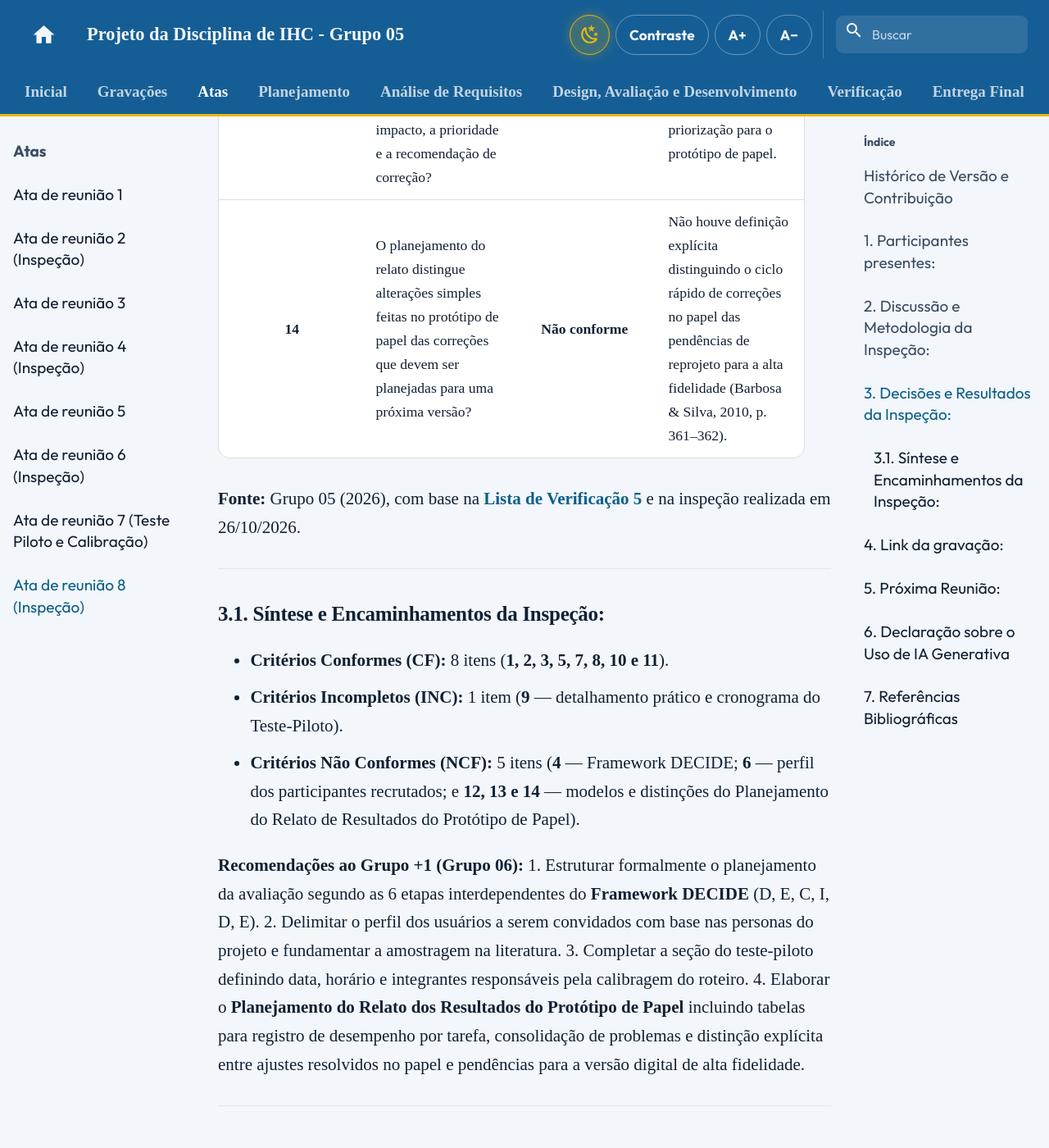
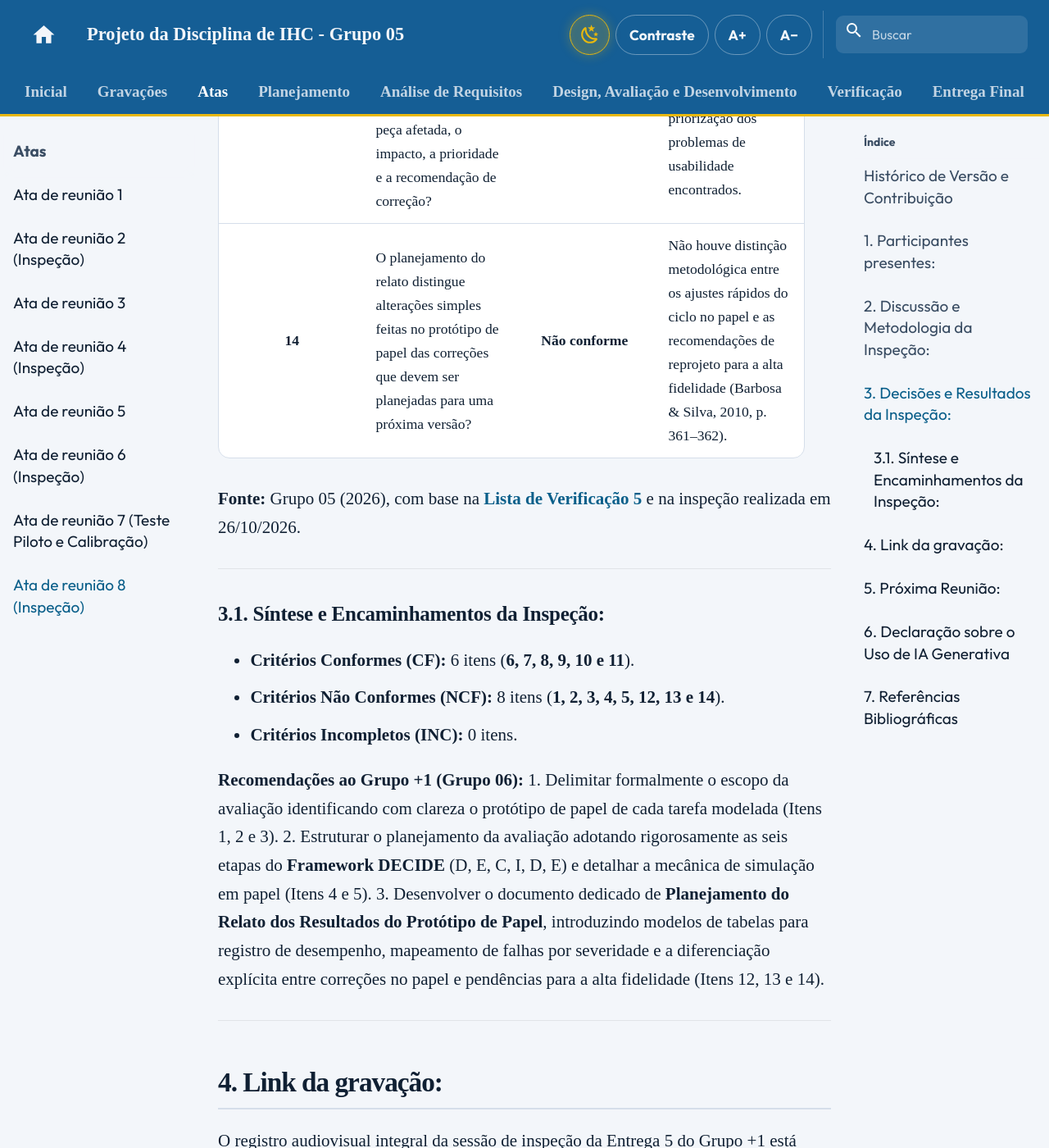
Before and after one commit to Interacao-Humano-Computador/2026.2-Grupo05, an MkDocs documentation site: the page built from docs/atas/ata8.md, in a window 1280 px wide and 1400 px high, scrolled down 6063 px. Shown: the whole window at 82% size. Built offline with MkDocs 1.6.1 and Material for MkDocs 9.7.7, drawn with Linux system fonts in a browser that asks for light colours; comment, search, counter and statistics services are not loaded; some of the changed text lies outside the part shown.

Commit message:
docs(atas): ajusta classificacao dos itens da inspecao da entrega 5 na ata 8 conforme anotacoes

```diff
--- a/docs/atas/ata8.md
+++ b/docs/atas/ata8.md
@@ -43,20 +43,20 @@
 
 | Nº | Pergunta de Verificação da Entrega 5 | Avaliação Registrada | Evidência / Parecer Técnico |
 | :---: | :--- | :---: | :--- |
-| **1** | O planejamento informa claramente qual protótipo de papel será avaliado e qual tarefa do usuário ele representa? | **Conforme** | O grupo apresentou os protótipos de papel associados às tarefas de seleção de local e fluxos da aplicação. |
-| **2** | O planejamento define objetivos de avaliação claros, explicando o que se deseja descobrir sobre o uso do protótipo? | **Conforme** | Foram identificados os objetivos da avaliação e escopo investigado no documento. |
-| **3** | O planejamento apresenta perguntas de avaliação que ajudam a verificar os objetivos definidos? | **Conforme** | Perguntas de avaliação foram formuladas para guiar a checagem dos objetivos. |
-| **4** | O planejamento utiliza as seis etapas do framework DECIDE: objetivos, perguntas, métodos, questões práticas, ética e interpretação dos dados? | **Não conforme** | A equipe constatou ausência de estruturação formal explícita segundo as 6 etapas do Framework DECIDE (Sharp, Rogers & Preece, 2007; Barbosa & Silva, 2010). |
-| **5** | O método escolhido permite que uma pessoa simule tarefas usando telas e peças de papel antes da implementação do sistema? | **Conforme** | O método de prototipação em papel foi previsto para simulação do fluxo de interface antes do software executável. |
-| **6** | O documento define o perfil das pessoas participantes de acordo com o público-alvo da tarefa avaliada? | **Não conforme** | O planejamento não delimitou com clareza os participantes e o perfil demográfico/comportamental dos usuários a serem recrutados. |
-| **7** | O planejamento define quem atuará como “computador” durante a simulação e quem observará e registrará a sessão? | **Conforme** | Houve menção à divisão de papéis dos avaliadores para condução e simulação do sistema. |
-| **8** | O protótipo prevê as telas, cartões, menus, mensagens e outras peças móveis necessárias para executar as tarefas propostas? | **Conforme** | Foram identificadas telas e peças móveis/materiais ilustrando os estados e respostas das tarefas. |
-| **9** | O planejamento prevê um teste-piloto para verificar o roteiro, os materiais, o tempo e a forma de registrar os dados antes da sessão definitiva? | **Incompleto** | A seção de teste-piloto foi mencionada na parte 2, porém prazos, local e participantes simulados constavam como "a confirmar" ou sem detalhamento suficiente. |
-| **10** | O documento informa as condições práticas da sessão, incluindo local, duração, materiais, equipamentos e forma de registro dos dados? | **Conforme** | Informações logísticas e materiais práticos (equipamentos e papéis) foram descritos na tabela do planejamento. |
-| **11** | O planejamento protege a participante por meio de consentimento informado, participação voluntária, anonimato e autorização específica para gravação? | **Conforme** | Cuidados éticos, consentimento e autorização de gravação constam no planejamento. |
-| **12** | O planejamento do relato define como registrar, para cada tarefa, a conclusão, as dificuldades observadas, as evidências e a interpretação? | **Não conforme** | A estrutura de relato do protótipo de papel não foi formalmente apresentada, constando apenas elementos herdados do storyboard. |
-| **13** | O planejamento do relato prevê uma tabela para registrar problemas de usabilidade, a tela ou peça afetada, o impacto, a prioridade e a recomendação de correção? | **Não conforme** | Ausência do modelo de tabela de consolidação de problemas de usabilidade e priorização para o protótipo de papel. |
-| **14** | O planejamento do relato distingue alterações simples feitas no protótipo de papel das correções que devem ser planejadas para uma próxima versão? | **Não conforme** | Não houve definição explícita distinguindo o ciclo rápido de correções no papel das pendências de reprojeto para a alta fidelidade (Barbosa & Silva, 2010, p. 361–362). |
+| **1** | O planejamento informa claramente qual protótipo de papel será avaliado e qual tarefa do usuário ele representa? | **Não conforme** | O documento não especificou de forma clara e individualizada qual protótipo de papel e respectiva tarefa estavam sendo avaliados. |
+| **2** | O planejamento define objetivos de avaliação claros, explicando o que se deseja descobrir sobre o uso do protótipo? | **Não conforme** | Os objetivos da avaliação de protótipo de papel não foram detalhados nem fundamentados com clareza. |
+| **3** | O planejamento apresenta perguntas de avaliação que ajudam a verificar os objetivos definidos? | **Não conforme** | Ausência de perguntas investigativas estruturadas para operacionalizar a avaliação do protótipo de papel. |
+| **4** | O planejamento utiliza as seis etapas do framework DECIDE: objetivos, perguntas, métodos, questões práticas, ética e interpretação dos dados? | **Não conforme** | O planejamento não adotou formalmente a estrutura das seis atividades do Framework DECIDE (Sharp, Rogers & Preece, 2007; Barbosa & Silva, 2010). |
+| **5** | O método escolhido permite que uma pessoa simule tarefas usando telas e peças de papel antes da implementação do sistema? | **Não conforme** | O método de prototipação em papel não foi articulado de maneira a demonstrar a simulação interativa das tarefas antes da codificação. |
+| **6** | O documento define o perfil das pessoas participantes de acordo com o público-alvo da tarefa avaliada? | **Conforme** | O documento delimitou características do público-alvo e participantes a serem recrutados. |
+| **7** | O planejamento define quem atuará como “computador” durante a simulação e quem observará e registrará a sessão? | **Conforme** | Foi apresentada a atribuição de papéis para a simulação do sistema ("computador") e observação da sessão. |
+| **8** | O protótipo prevê as telas, cartões, menus, mensagens e outras peças móveis necessárias para executar as tarefas propostas? | **Conforme** | Foram contempladas telas e peças móveis/esboços para manipulação durante a execução das tarefas. |
+| **9** | O planejamento prevê um teste-piloto para verificar o roteiro, os materiais, o tempo e a forma de registrar os dados antes da sessão definitiva? | **Conforme** | A realização do teste-piloto antes da sessão definitiva com usuários foi prevista no planejamento. |
+| **10** | O documento informa as condições práticas da sessão, incluindo local, duração, materiais, equipamentos e forma de registro dos dados? | **Conforme** | As questões práticas (local, equipamentos, duração e materiais) foram descritas no documento. |
+| **11** | O planejamento protege a participante por meio de consentimento informado, participação voluntária, anonimato e autorização específica para gravação? | **Conforme** | Os aspectos éticos, TCLE e autorizações de gravação de voz e imagem foram contemplados. |
+| **12** | O planejamento do relato define como registrar, para cada tarefa, a conclusão, as dificuldades observadas, as evidências e a interpretação? | **Não conforme** | O planejamento do relato de resultados do protótipo de papel não foi formalizado para sistematizar conclusões e evidências por tarefa. |
+| **13** | O planejamento do relato prevê uma tabela para registrar problemas de usabilidade, a tela ou peça afetada, o impacto, a prioridade e a recomendação de correção? | **Não conforme** | Não foi previsto modelo padronizado de tabela para consolidação e priorização dos problemas de usabilidade encontrados. |
+| **14** | O planejamento do relato distingue alterações simples feitas no protótipo de papel das correções que devem ser planejadas para uma próxima versão? | **Não conforme** | Não houve distinção metodológica entre os ajustes rápidos do ciclo no papel e as recomendações de reprojeto para a alta fidelidade (Barbosa & Silva, 2010, p. 361–362). |
 
 **Fonte:** Grupo 05 (2026), com base na [Lista de Verificação 5](../verificacao/verif5.md) e na inspeção realizada em 26/10/2026.
 
@@ -64,15 +64,14 @@
 
 ### 3.1. Síntese e Encaminhamentos da Inspeção:
 
-* **Critérios Conformes (CF):** 8 itens (**1, 2, 3, 5, 7, 8, 10 e 11**).
-* **Critérios Incompletos (INC):** 1 item (**9** — detalhamento prático e cronograma do Teste-Piloto).
-* **Critérios Não Conformes (NCF):** 5 itens (**4** — Framework DECIDE; **6** — perfil dos participantes recrutados; e **12, 13 e 14** — modelos e distinções do Planejamento do Relato de Resultados do Protótipo de Papel).
+* **Critérios Conformes (CF):** 6 itens (**6, 7, 8, 9, 10 e 11**).
+* **Critérios Não Conformes (NCF):** 8 itens (**1, 2, 3, 4, 5, 12, 13 e 14**).
+* **Critérios Incompletos (INC):** 0 itens.
 
 **Recomendações ao Grupo +1 (Grupo 06):**
-1. Estruturar formalmente o planejamento da avaliação segundo as 6 etapas interdependentes do **Framework DECIDE** (D, E, C, I, D, E).
-2. Delimitar o perfil dos usuários a serem convidados com base nas personas do projeto e fundamentar a amostragem na literatura.
-3. Completar a seção do teste-piloto definindo data, horário e integrantes responsáveis pela calibragem do roteiro.
-4. Elaborar o **Planejamento do Relato dos Resultados do Protótipo de Papel** incluindo tabelas para registro de desempenho por tarefa, consolidação de problemas e distinção explícita entre ajustes resolvidos no papel e pendências para a versão digital de alta fidelidade.
+1. Delimitar formalmente o escopo da avaliação identificando com clareza o protótipo de papel de cada tarefa modelada (Itens 1, 2 e 3).
+2. Estruturar o planejamento da avaliação adotando rigorosamente as seis etapas do **Framework DECIDE** (D, E, C, I, D, E) e detalhar a mecânica de simulação em papel (Itens 4 e 5).
+3. Desenvolver o documento dedicado de **Planejamento do Relato dos Resultados do Protótipo de Papel**, introduzindo modelos de tabelas para registro de desempenho, mapeamento de falhas por severidade e a diferenciação explícita entre correções no papel e pendências para a alta fidelidade (Itens 12, 13 e 14).
 
 ---
 
```
